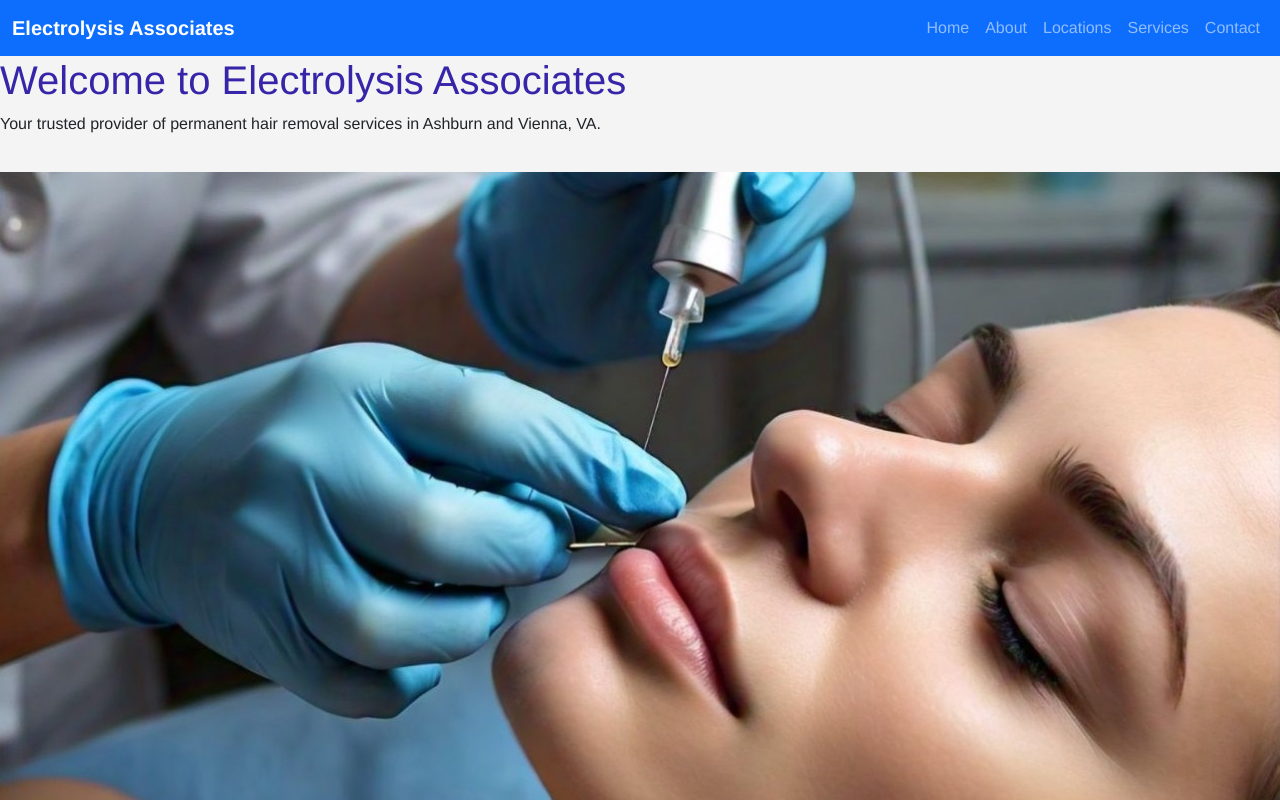
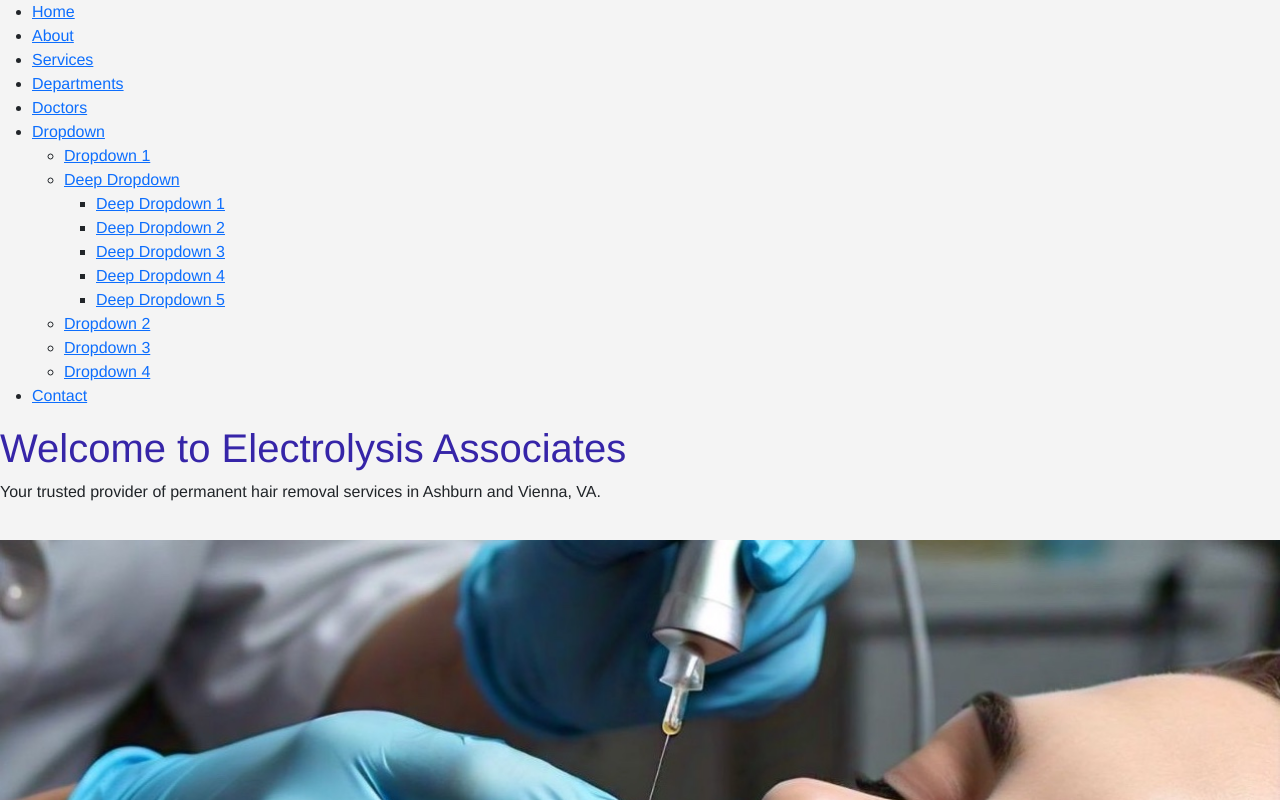
Before and after one commit to ashishpok/electrolysis, a Vue app: page / in a window 1280 px wide. Shown: the top 800 px of the page. Built offline with nearby package versions, Linux system fonts and the light colour scheme.

Commit message:
Pic Updated

```diff
--- a/src/components/AppNavbar.vue
+++ b/src/components/AppNavbar.vue
@@ -1,38 +1,32 @@
 <template>
-  <nav class="navbar navbar-expand-lg navbar-dark bg-primary">
-    <div class="container-fluid">
-      <a class="navbar-brand" href="#">Electrolysis Associates</a>
-      <button
-        class="navbar-toggler"
-        type="button"
-        data-bs-toggle="collapse"
-        data-bs-target="# "
-        aria-controls="navbarNav"
-        aria-expanded="false"
-        aria-label="Toggle navigation"
-      >
-        <span class="navbar-toggler-icon"></span>
-      </button>
-      <div class="collapse navbar-collapse" id="navbarNav">
-        <ul class="navbar-nav ms-auto">
-          <li class="nav-item">
-            <router-link class="nav-link" to="/">Home</router-link>
+  <nav id="navmenu" class="navmenu">
+    <ul>
+      <li><a href="#hero">Home<br></a></li>
+      <li><a href="#about">About</a></li>
+      <li><a href="#services">Services</a></li>
+      <li><a href="#departments">Departments</a></li>
+      <li><a href="#doctors">Doctors</a></li>
+      <li class="dropdown"><a href="#"><span>Dropdown</span> <i class="bi bi-chevron-down toggle-dropdown"></i></a>
+        <ul>
+          <li><a href="#">Dropdown 1</a></li>
+          <li class="dropdown"><a href="#"><span>Deep Dropdown</span> <i
+                class="bi bi-chevron-down toggle-dropdown"></i></a>
+            <ul>
+              <li><a href="#">Deep Dropdown 1</a></li>
+              <li><a href="#">Deep Dropdown 2</a></li>
+              <li><a href="#">Deep Dropdown 3</a></li>
+              <li><a href="#">Deep Dropdown 4</a></li>
+              <li><a href="#">Deep Dropdown 5</a></li>
+            </ul>
           </li>
-          <li class="nav-item">
-            <router-link class="nav-link" to="/about">About</router-link>
-          </li>
-          <li class="nav-item">
-            <router-link class="nav-link" to="/location">Locations</router-link>
-          </li>
-          <li class="nav-item">
-            <router-link class="nav-link" to="/services">Services</router-link>
-          </li>
-          <li class="nav-item">
-            <router-link class="nav-link" to="/contact">Contact</router-link>
-          </li>
+          <li><a href="#">Dropdown 2</a></li>
+          <li><a href="#">Dropdown 3</a></li>
+          <li><a href="#">Dropdown 4</a></li>
         </ul>
-      </div>
-    </div>
+      </li>
+      <li><a href="#contact">Contact</a></li>
+    </ul>
+    <i class="mobile-nav-toggle d-xl-none bi bi-list"></i>
   </nav>
 </template>
 
```
Also changed, not shown: public/media/logo.png.
